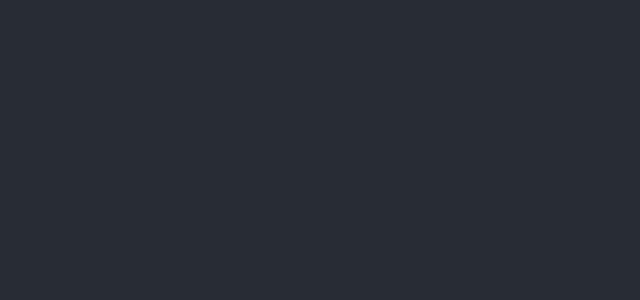
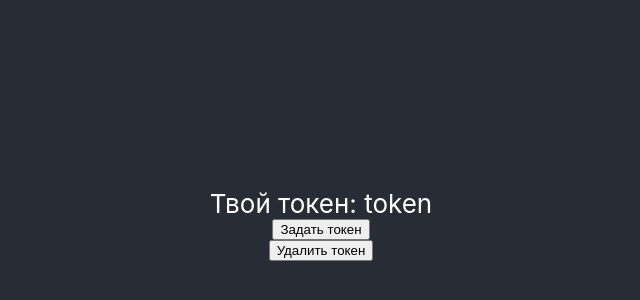
Before and after one commit to TrekusovMax/mfd-course, a React (Create React App) app in the folder Модуль 3. React/: page / in a window 1280 px wide. Shown: the part 176-476 px from the top of the page, without its empty margins (319-959 px from the left). Built offline with nearby package versions, Linux system fonts and the light colour scheme; the HTML template or start-up script is replaced by a standard one.

Commit message:
task 2 done

```diff
--- a/Модуль 3. React/src/App.js
+++ b/Модуль 3. React/src/App.js
@@ -1,9 +1,17 @@
 import './App.css'
 
+import { useLocalStorage } from './useLocalStorage'
+
 function App() {
+  const [token, { setItem, removeItem }] = useLocalStorage('token')
+
   return (
     <div className="App">
-      <header className="App-header"></header>
+      <header className="App-header">
+        <div>Твой токен: {token}</div>
+        <button onClick={() => setItem('token1')}>Задать токен</button>
+        <button onClick={() => removeItem()}>Удалить токен</button>
+      </header>
     </div>
   )
 }
--- /dev/null
+++ b/Модуль 3. React/src/useLocalStorage.js
@@ -0,0 +1,20 @@
+import { useEffect, useState } from 'react'
+export function useLocalStorage(initialValue) {
+  const [value, setValue] = useState(initialValue)
+
+  useEffect(() => {
+    localStorage.getItem('token')
+      ? setValue(JSON.parse(localStorage.getItem('token')))
+      : setValue(initialValue)
+  }, [initialValue])
+
+  function setItem(value) {
+    setValue(value)
+    localStorage.setItem('token', JSON.stringify(value))
+  }
+  function removeItem() {
+    setValue('')
+    localStorage.removeItem('token')
+  }
+  return [value, { setItem, removeItem }]
+}
```
